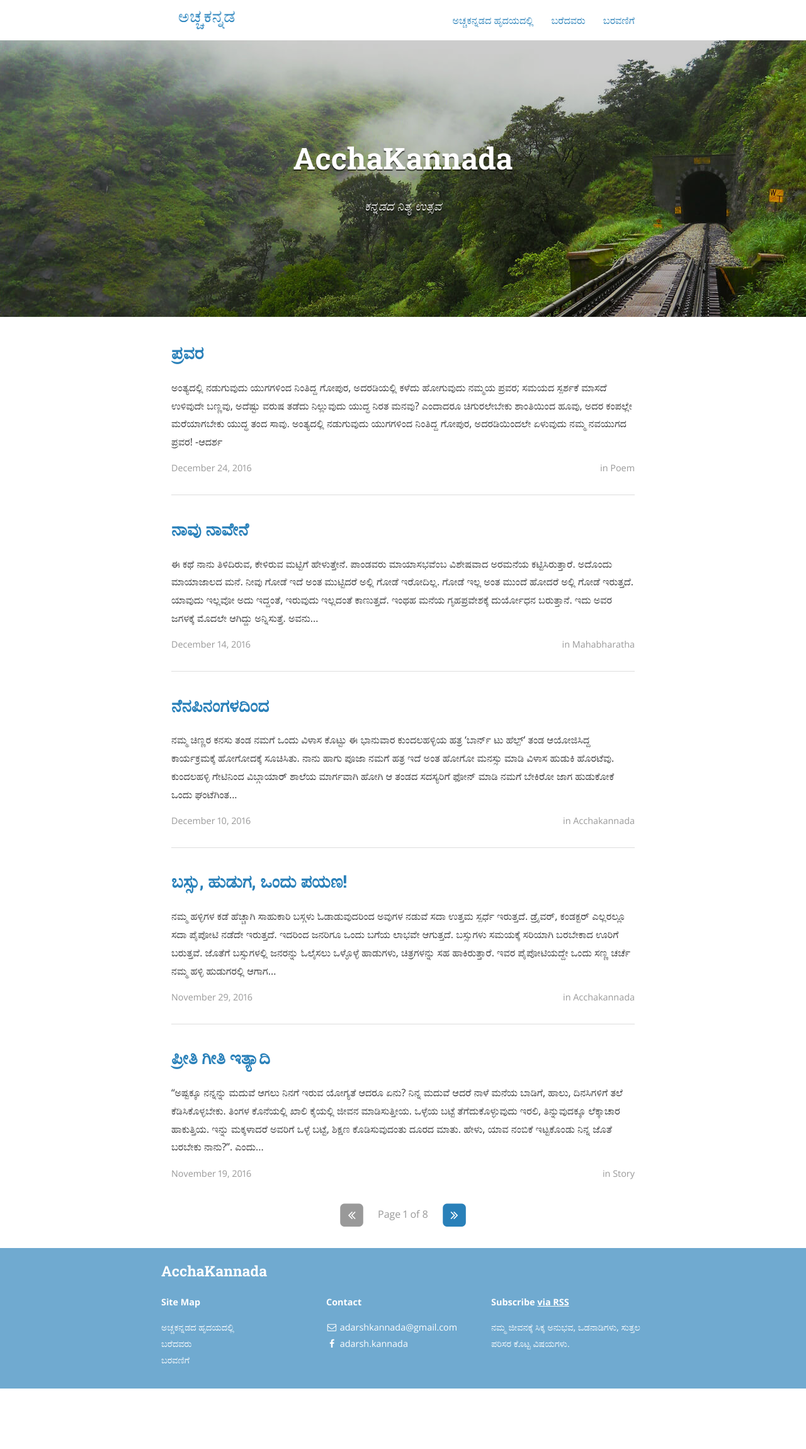
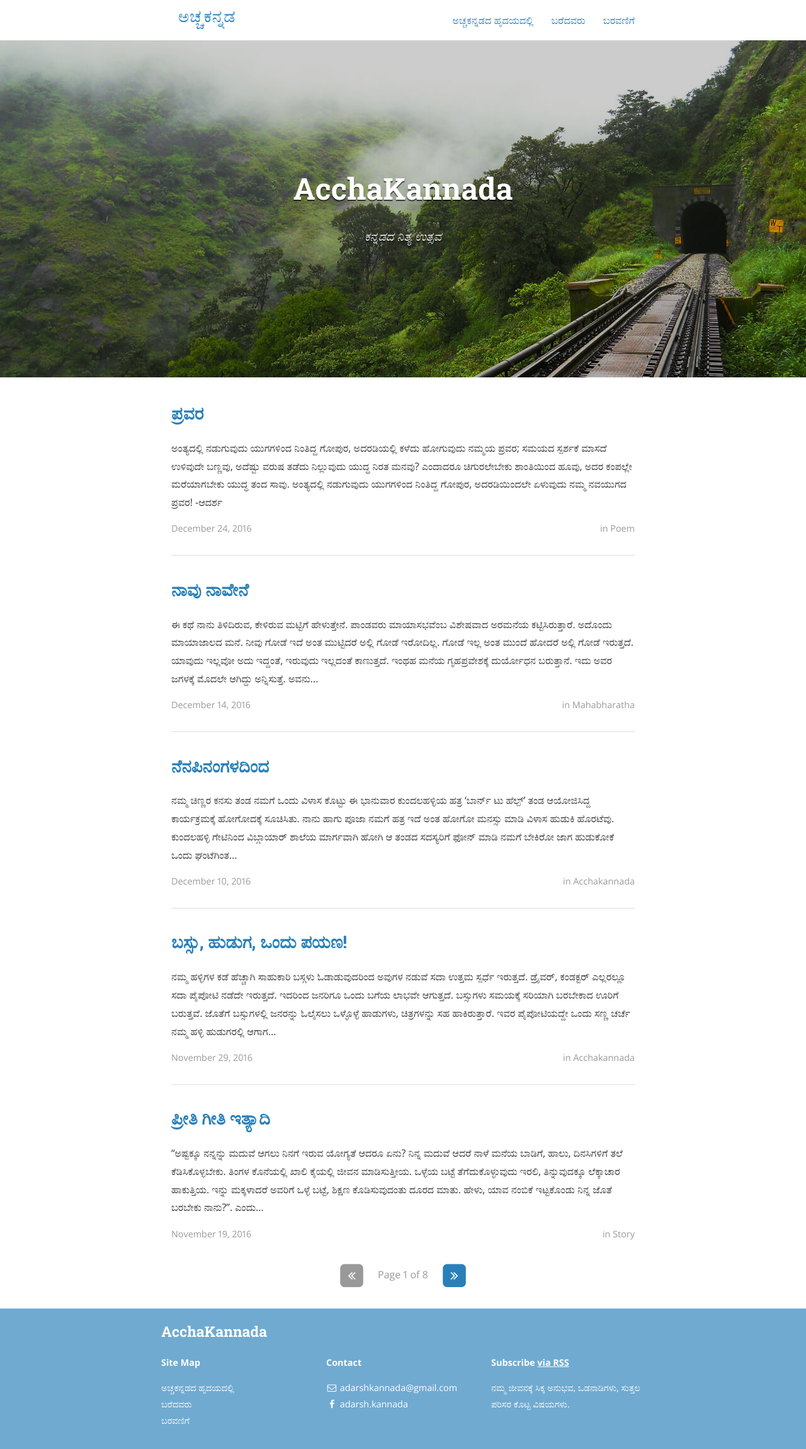
Before and after one commit to bencentra/centrarium, a Jekyll site: the page built from index.html, in a window 1280 px wide. Shown: the whole page at 63% size. Built offline with Jekyll 4.4.1, drawn with Linux system fonts in a browser that asks for light colours; nearby versions of some CDN libraries; the list of posts is cut into pages by our own code; a style sheet for code colours, icons or effects is not loaded; before the commit the page ends 2204 px from its top, so only the background shows below that.

Commit message:
Update _layout.scss

```diff
--- a/_sass/_layout.scss
+++ b/_sass/_layout.scss
@@ -90,7 +90,7 @@ pre code.hljs {
 			background-color: rgba(0,0,0,0.2);
 			padding: 6em 1em !important;
 			@include media($tablet) {
-				padding: 9em 1em !important;
+				padding: 12em 1em !important;
 			}
 		}
 	}
```
